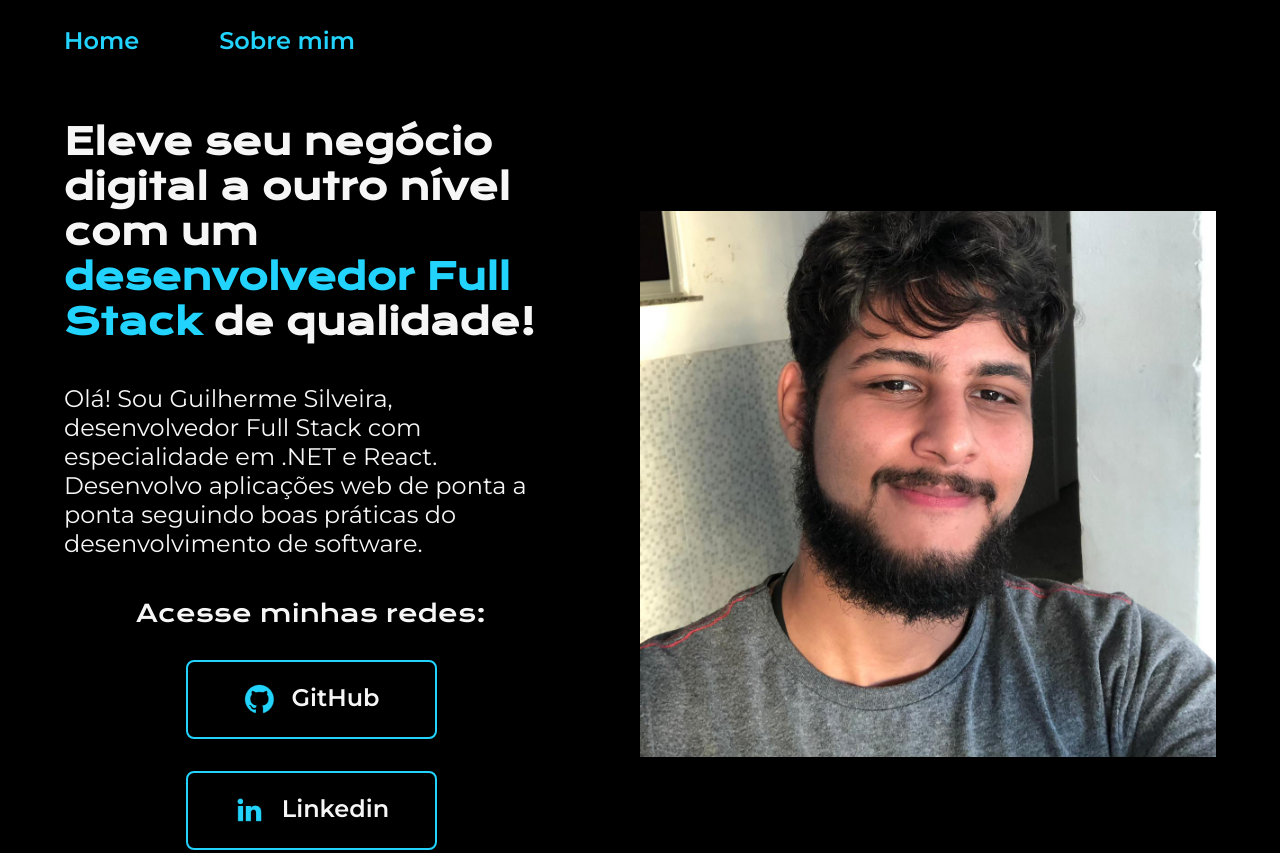
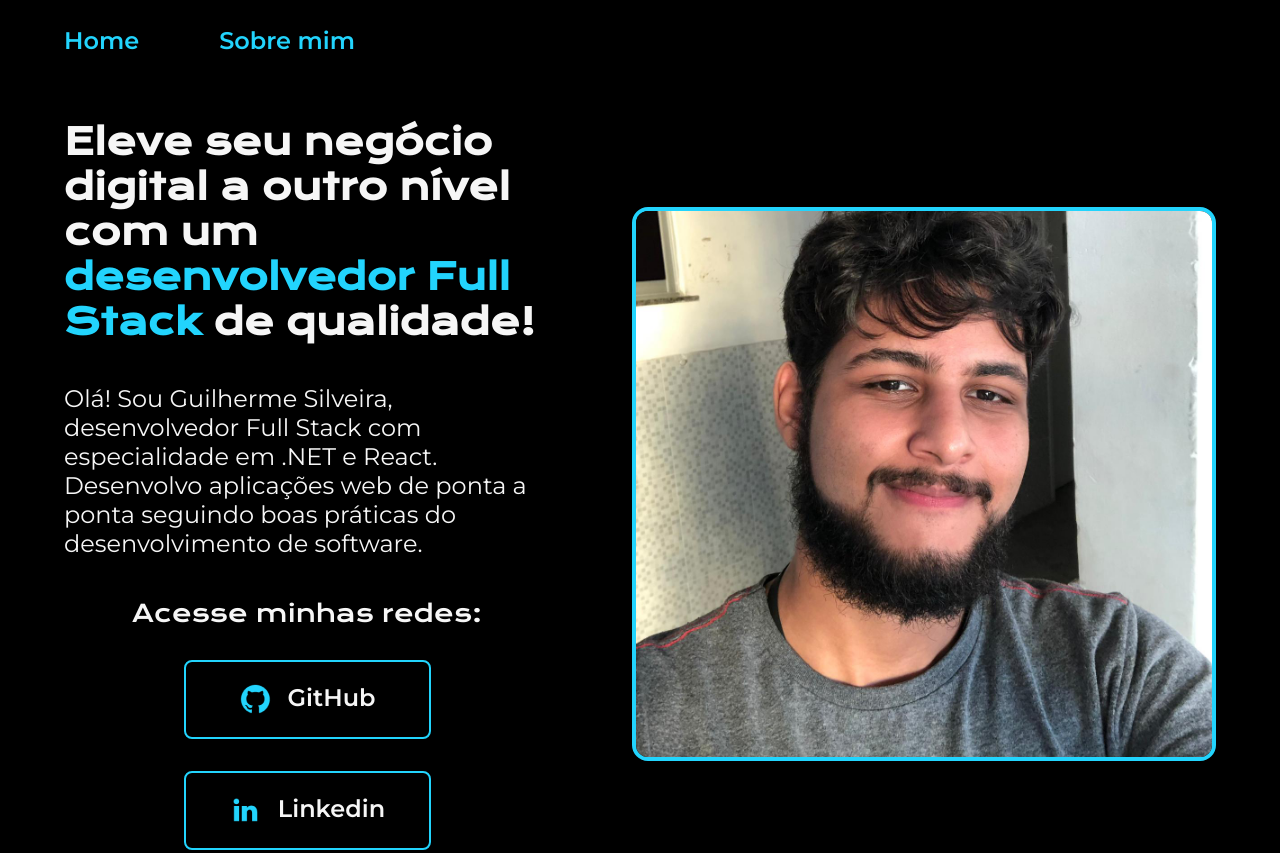
Before and after one commit to guilheermesilveira/portfolio, a plain HTML site: page index.html in a window 1280 px wide. Shown: the top 853 px of the page. Drawn offline with nearby package versions, Linux system fonts and the light colour scheme.

Commit message:
style: adicionando borda para a imagem de perfil

```diff
--- a/styles/style.css
+++ b/styles/style.css
@@ -103,6 +103,8 @@ body {
 
 .apresentacao__imagem {
     width: 50%;
+    border: 4px solid var(--cor-terciaria);
+    border-radius: 16px;
 }
 
 .rodape {
```
Also changed, not shown: assets/imagem.png (deleted).
